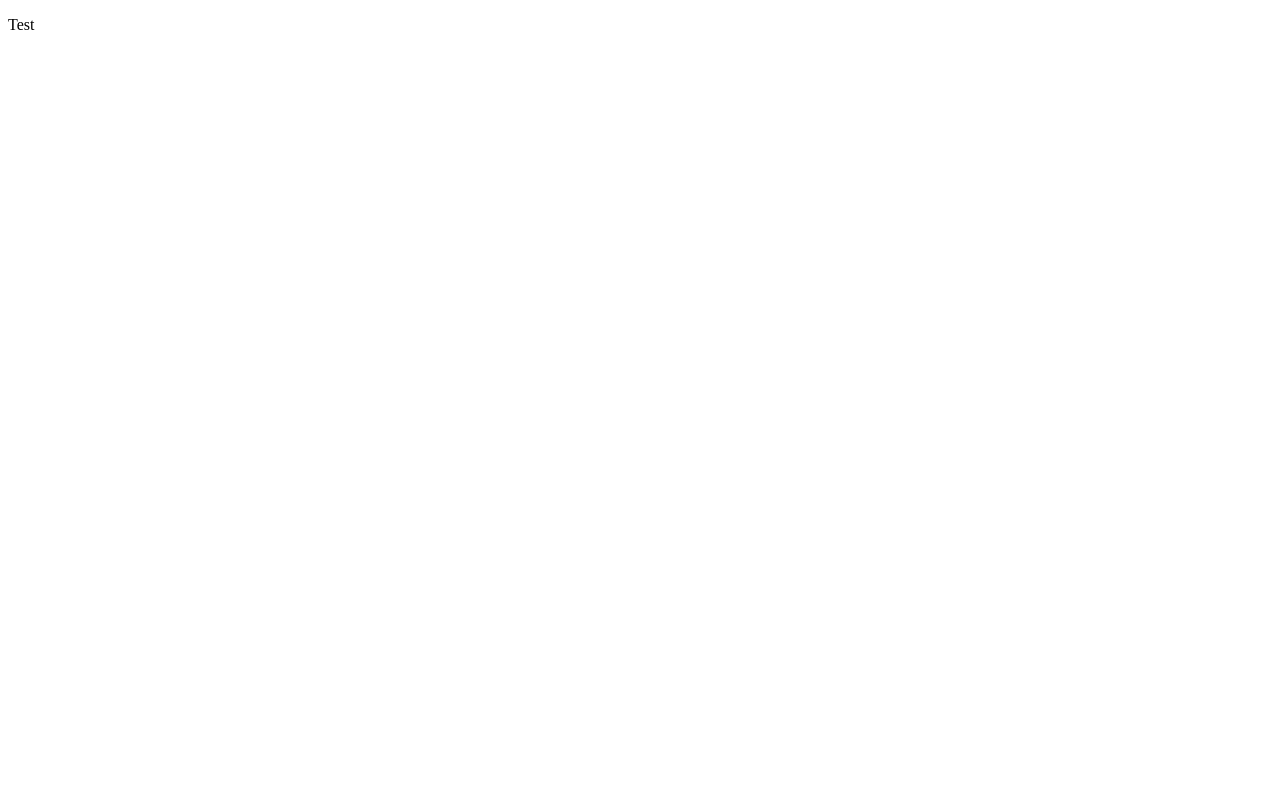
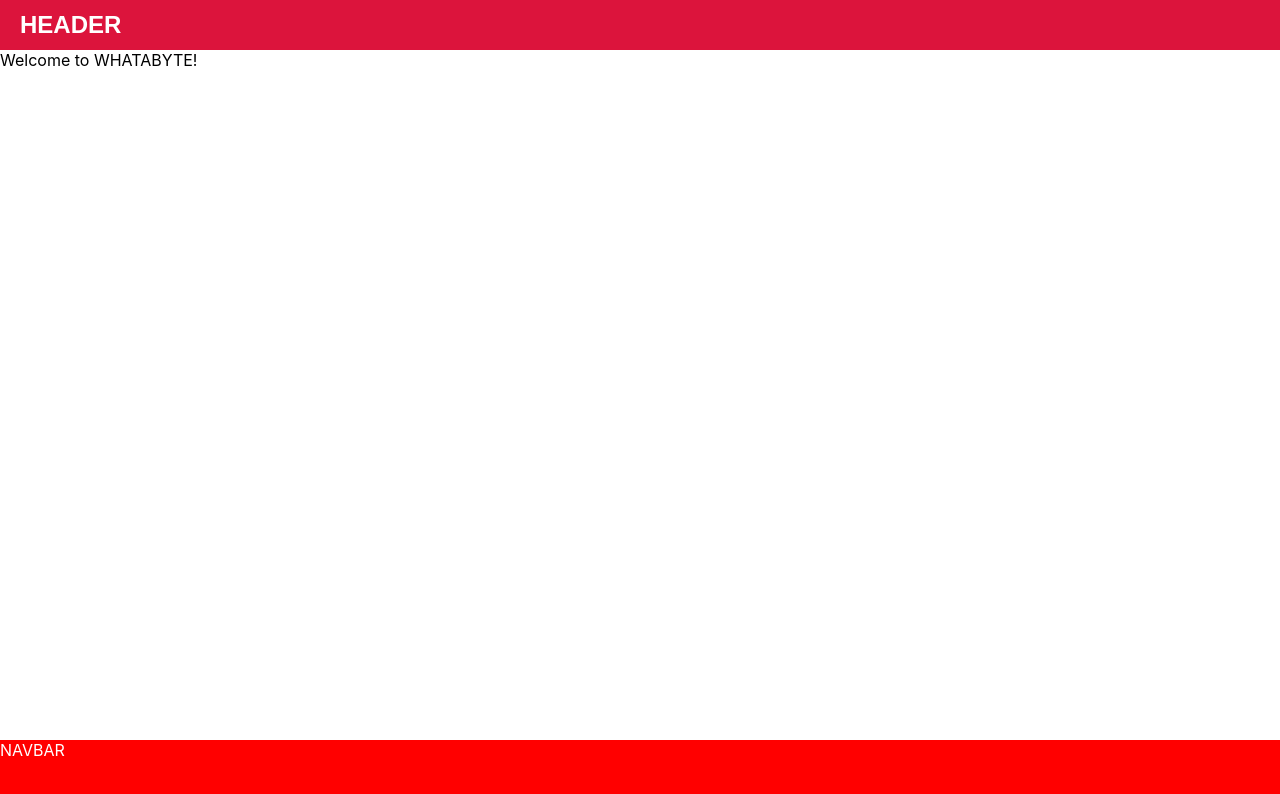
Before and after one commit to ObjectivelyOriented/Hendrickson-Art-Expo, a Next.js app: page / in a window 1280 px wide. Shown: the top 794 px of the page. Built offline with nearby package versions, Linux system fonts and the light colour scheme.

Commit message:
SCSS test implemented for global css variables and header scss

```diff
--- a/components/Header.js
+++ b/components/Header.js
@@ -1,12 +1,7 @@
-const headerStyle = {
-    backgroundColor: "blue",
-    color: "white",
-    width: "100%",
-    height: "50px"
-  };
+import HeaderStyle from "../styles/Header.module.scss";
 
   const Header = () => (
-    <div className="Header" style={headerStyle}>
+    <div className={HeaderStyle.Header}>
       HEADER
     </div>
   );
--- a/components/Layout.js
+++ b/components/Layout.js
@@ -1,6 +1,6 @@
 import Header from "./Header";
 import NavBar from "./NavBar";
-
+import Head from "next/head";
 const layoutStyle = {
   display: "flex",
   flexDirection: "column",
--- a/package.json
+++ b/package.json
@@ -14,6 +14,7 @@
   "dependencies": {
     "next": "^12.0.8",
     "react": "^17.0.2",
-    "react-dom": "^17.0.2"
+    "react-dom": "^17.0.2",
+    "sass": "^1.49.0"
   }
 }
--- /dev/null
+++ b/pages/_app.js
@@ -0,0 +1,6 @@
+
+import "./app.scss";
+
+export default function MyApp({ Component, pageProps }) {
+    return <Component {...pageProps} />
+  }
--- /dev/null
+++ b/pages/app.scss
@@ -0,0 +1,29 @@
+
+* {
+    box-sizing: border-box;
+  }
+
+  html, body, #__next {
+    height: 100%;
+    width: 100%;
+  }
+
+  body {
+    margin: 0;
+    padding: 0;
+    font-family: -apple-system, BlinkMacSystemFont, "Segoe UI", "Roboto", "Oxygen",
+    "Ubuntu", "Cantarell", "Fira Sans", "Droid Sans", "Helvetica Neue",
+    sans-serif;
+    -webkit-font-smoothing: antialiased;
+    -moz-osx-font-smoothing: grayscale;
+  }
+
+  code {
+    font-family: source-code-pro, Menlo, Monaco, Consolas, "Courier New",
+    monospace;
+  }
+
+  #root {
+    display: flex;
+    flex-direction: column;
+  }
--- a/pages/index.js
+++ b/pages/index.js
@@ -1,7 +1,5 @@
-const Index = () => (
-    <div>
-        <p>Test</p>
-    </div>
-);
+import Layout from "../components/Layout";
 
+
+const Index = () => <Layout>Welcome to WHATABYTE!</Layout>;
 export default Index;
--- /dev/null
+++ b/styles/Header.module.scss
@@ -0,0 +1,21 @@
+
+.Header {
+    display: flex;
+    justify-content: flex-start;
+    align-items: center;
+
+    height: 50px;
+    width: 100%;
+
+    padding: 0 20px;
+
+    font-family: Arial, sans-serif;
+    font-size: 24px;
+    font-weight: bold;
+    color: white;
+    text-transform: uppercase;
+
+    background: crimson;
+
+    cursor: pointer;
+  }
```
Also changed, not shown: 1 other file (tests, documents, lock files or other folders).
